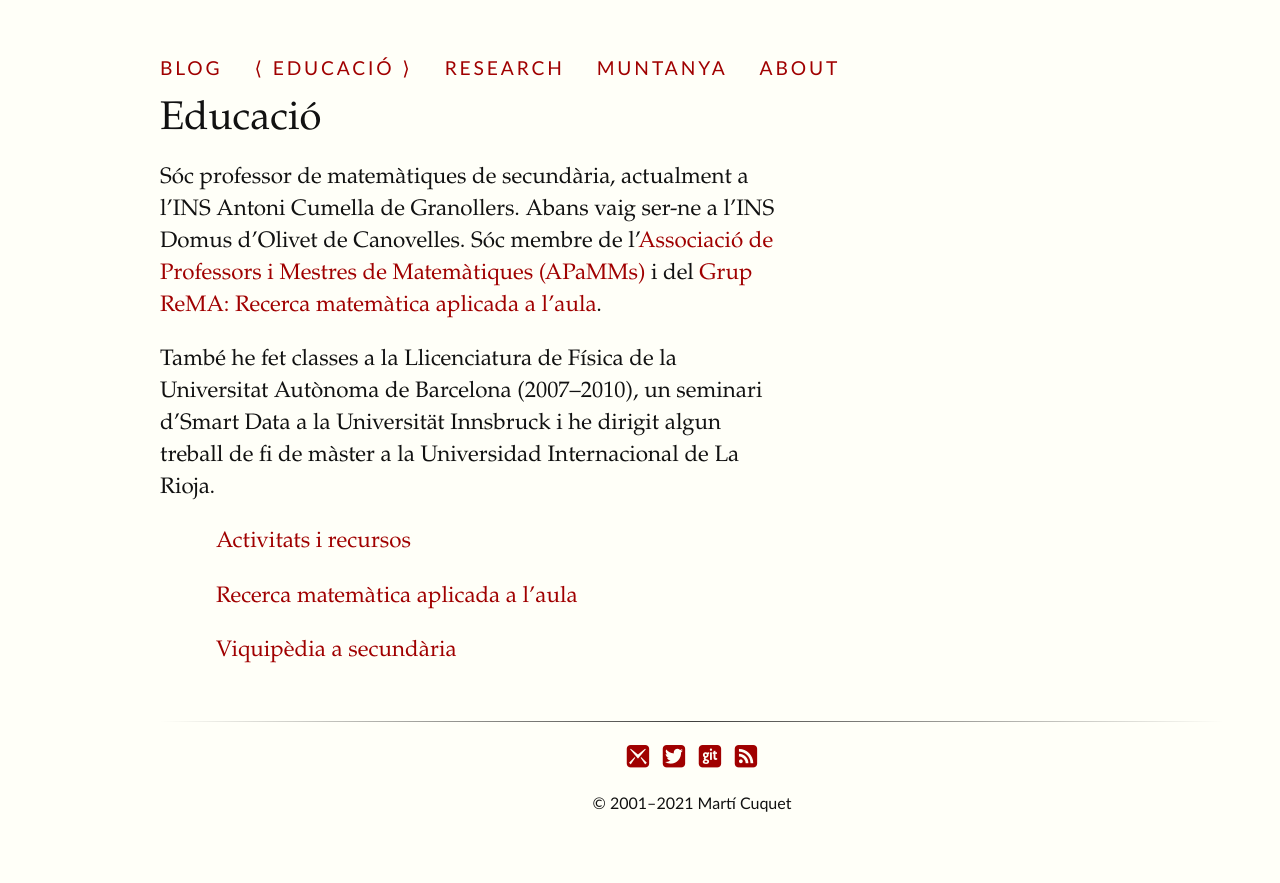
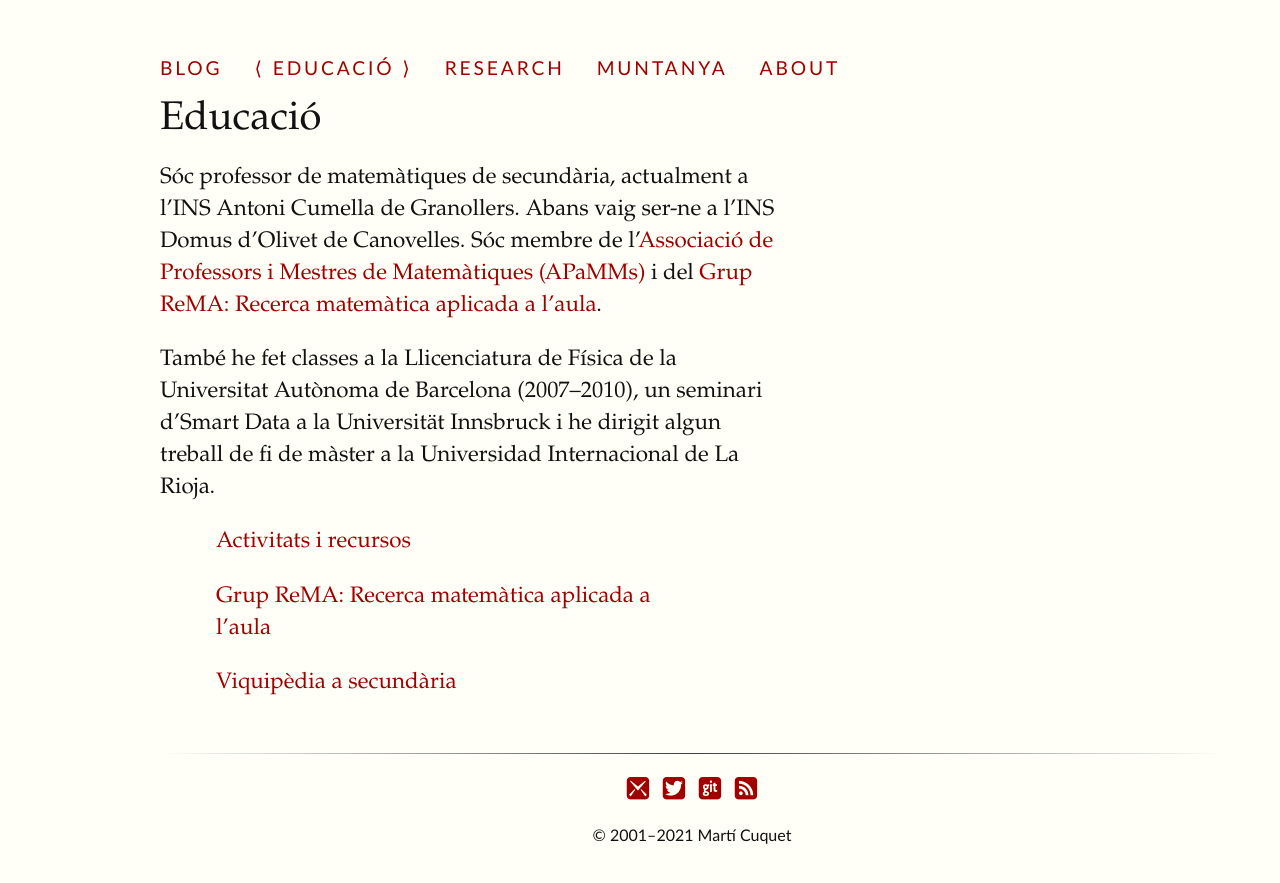
Before and after one commit to mcuquet/mcuquet.github.io, a Jekyll site: the page built from Edu/Edu.md, in a window 1280 px wide. Shown: the top 883 px of the page. Built offline with Jekyll 4.4.1, drawn with Linux system fonts in a browser that asks for light colours.

Commit message:
enllaç VP

```diff
--- a/Edu/Edu.md
+++ b/Edu/Edu.md
@@ -17,5 +17,5 @@ Innsbruck i he dirigit algun treball de fi de màster a la Universidad
 Internacional de La Rioja.
 
 - [Activitats i recursos](Activitats/)
-- [Recerca matemàtica aplicada a l'aula](../Blog/2019/12/07/Recerca-matem%C3%A0tica-aplicada-a-l'aula)
+- [Grup ReMA: Recerca matemàtica aplicada a l'aula](https://grup-rema.github.io/)
 - [Viquipèdia a secundària](Viquipèdia/)
```
Also changed, not shown: About.md (+1 -1 lines).
